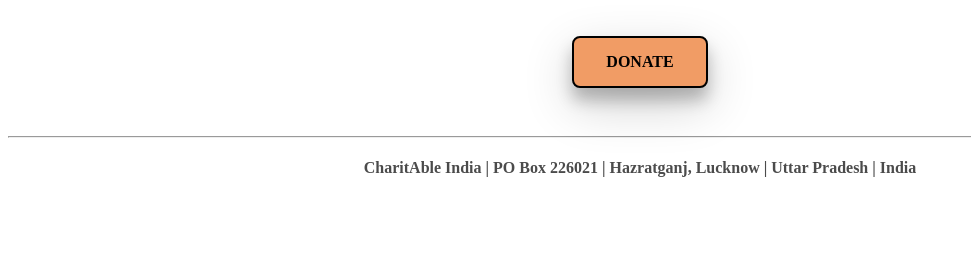
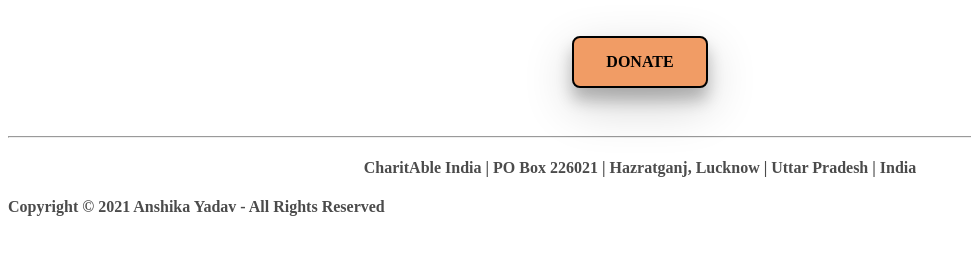
Before and after one commit to AnshikaY/CharitableIndia, a Django app: page / in a window 1280 px wide. Shown: the part 1747-2010 px from the top of the page, without its empty margins (0-971 px from the left). Before the commit the page ends 1924 px from the top, so only its background shows below. Run offline with Django 3.2, Linux system fonts and the light colour scheme.

Commit message:
copyright

```diff
--- a/myapp/templates/home.html
+++ b/myapp/templates/home.html
@@ -122,6 +122,7 @@
 
   <hr>
   <h4 align="center"> CharitAble India | PO Box 226021 | Hazratganj, Lucknow | Uttar Pradesh | India </h4>
+  <h4 align=""center"> Copyright &#169; 2021 Anshika Yadav - All Rights Reserved </h4>
   <br>
 
   </body>
```
